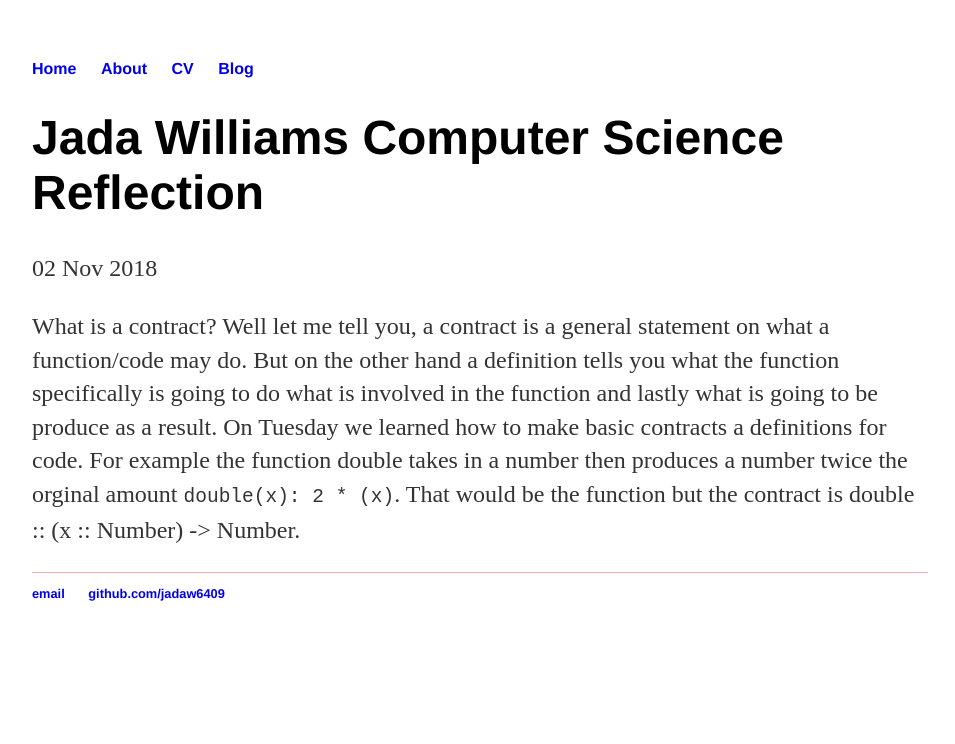
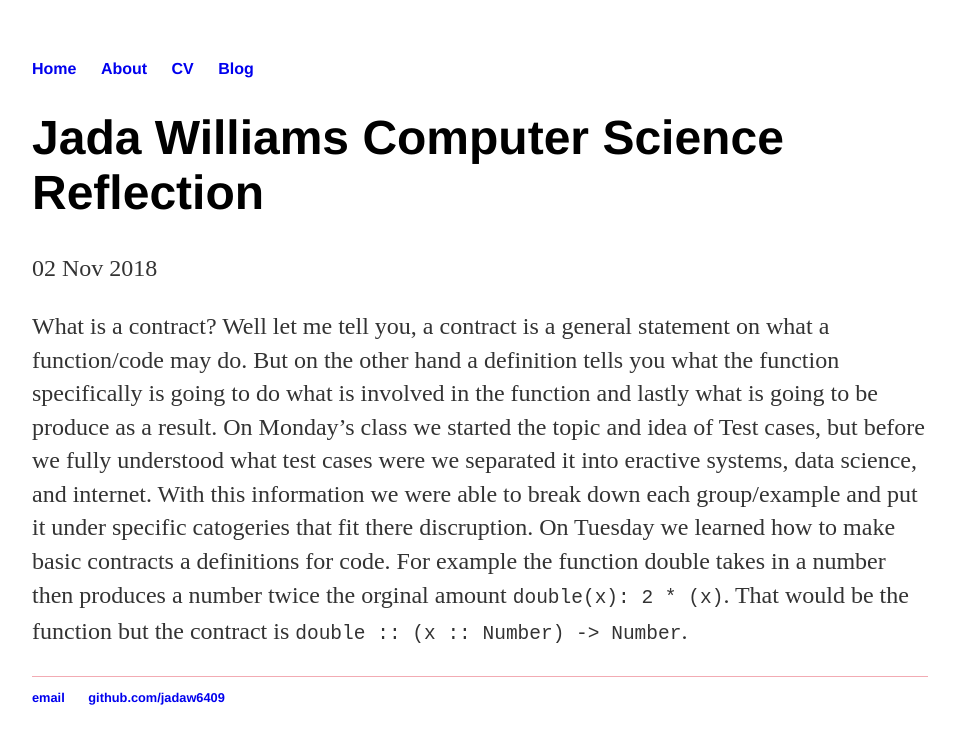
Before and after one commit to jadaw6409/jadaw6409.github.io, a Jekyll site: the page built from _posts/2018-11-02-title-of-my-post.md, in a window 1280 px wide. Shown: the top 744 px of the page, without its empty margins (160-1115 px from the left). Built offline with Jekyll 4.4.1, drawn with Linux system fonts in a browser that asks for light colours.

Commit message:
Update 2018-11-02-title-of-my-post.md

````diff
--- a/_posts/2018-11-02-title-of-my-post.md
+++ b/_posts/2018-11-02-title-of-my-post.md
@@ -4,4 +4,4 @@ title: "Jada Williams Computer Science Reflection"
 date: 2018-11-02
 ---
 
-What is a contract? Well let me tell you, a contract is a general statement on what a function/code may do. But on the other hand a definition tells you what the function specifically is going to do what is involved in the function and lastly what is going to be produce as a result. On Tuesday we learned how to make basic contracts a definitions for code. For example the function double takes in a number then produces a number twice the orginal amount  ```double(x): 2 * (x)```. That would be the function but the contract is double :: (x :: Number) -> Number.
+What is a contract? Well let me tell you, a contract is a general statement on what a function/code may do. But on the other hand a definition tells you what the function specifically is going to do what is involved in the function and lastly what is going to be produce as a result. On Monday's class we started the topic and idea of Test cases, but before we fully understood what test cases were we separated it into eractive systems, data science, and internet. With this information we were able to break down each group/example and put it under specific catogeries that fit there discruption. On Tuesday we learned how to make basic contracts a definitions for code. For example the function double takes in a number then produces a number twice the orginal amount  ```double(x): 2 * (x)```. That would be the function but the contract is ```double :: (x :: Number) -> Number```.
````
